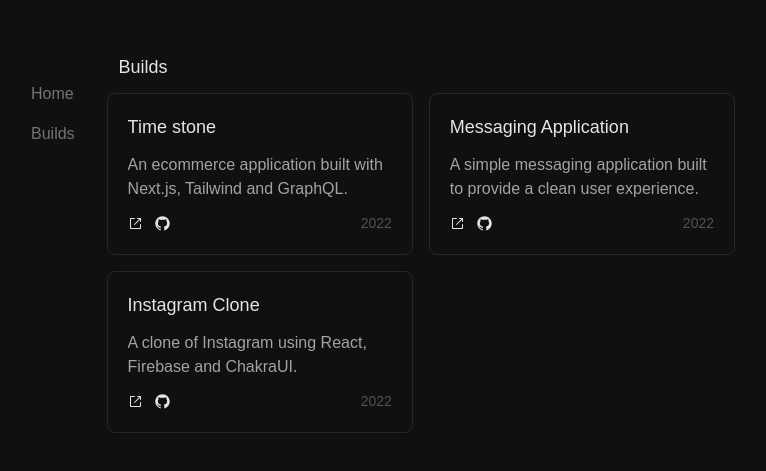
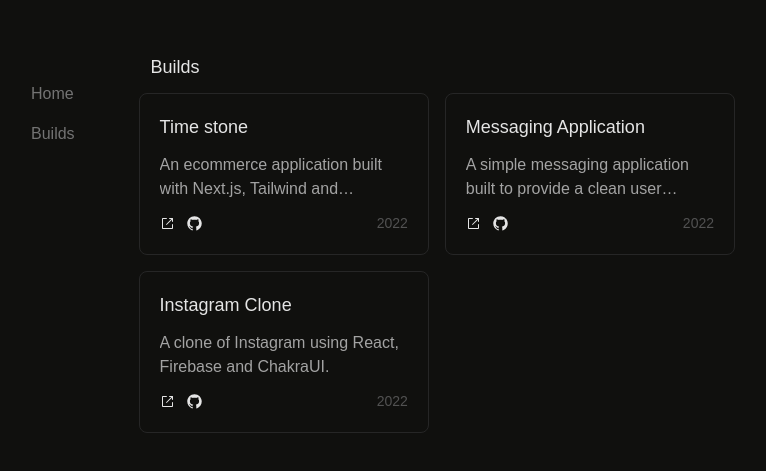
Before and after one commit to 0xdeathstalker/portfolio, a Next.js app: page /builds in a window 1280 px wide. Shown: the part 157-628 px from the top of the page, without its empty margins (257-1023 px from the left). Built offline with nearby package versions, Linux system fonts and the light colour scheme; a web font is replaced by a local one.

Commit message:
changed spacing

```diff
--- a/src/pages/builds.tsx
+++ b/src/pages/builds.tsx
@@ -24,7 +24,7 @@ const builds = () => {
     >
       <Flex
         px={ DEFAULT_X_PADDING }
-        gap="8"
+        gap={{ base: "8", md: 16 }}
         direction={{ base: "column", md: "row" }}
       >
         <Navbar />
```
